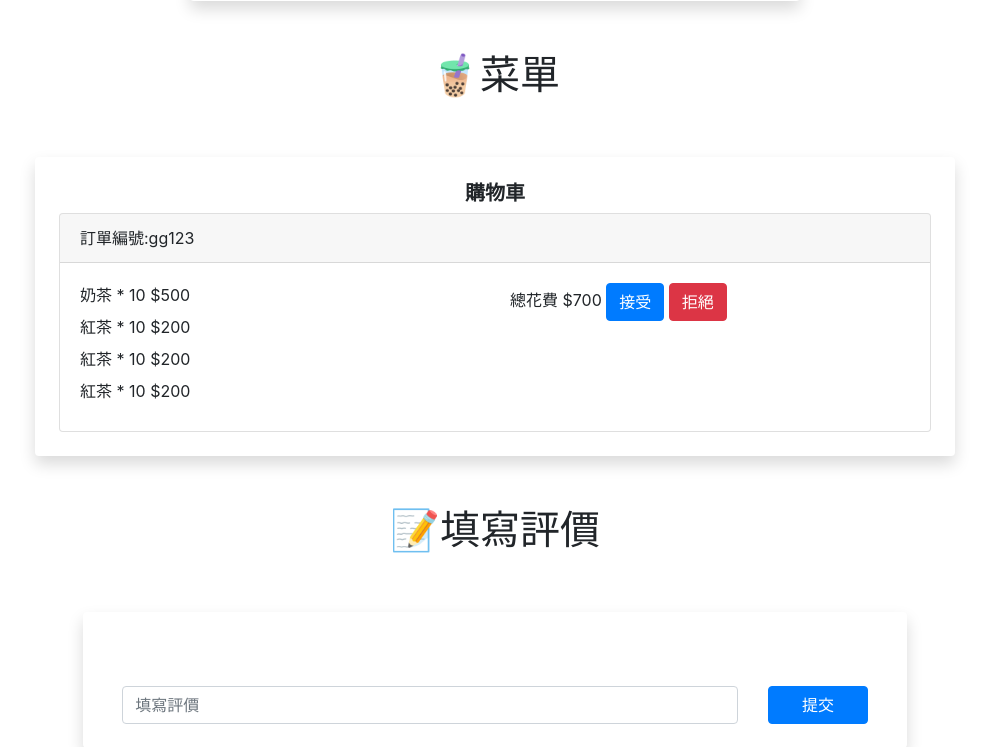
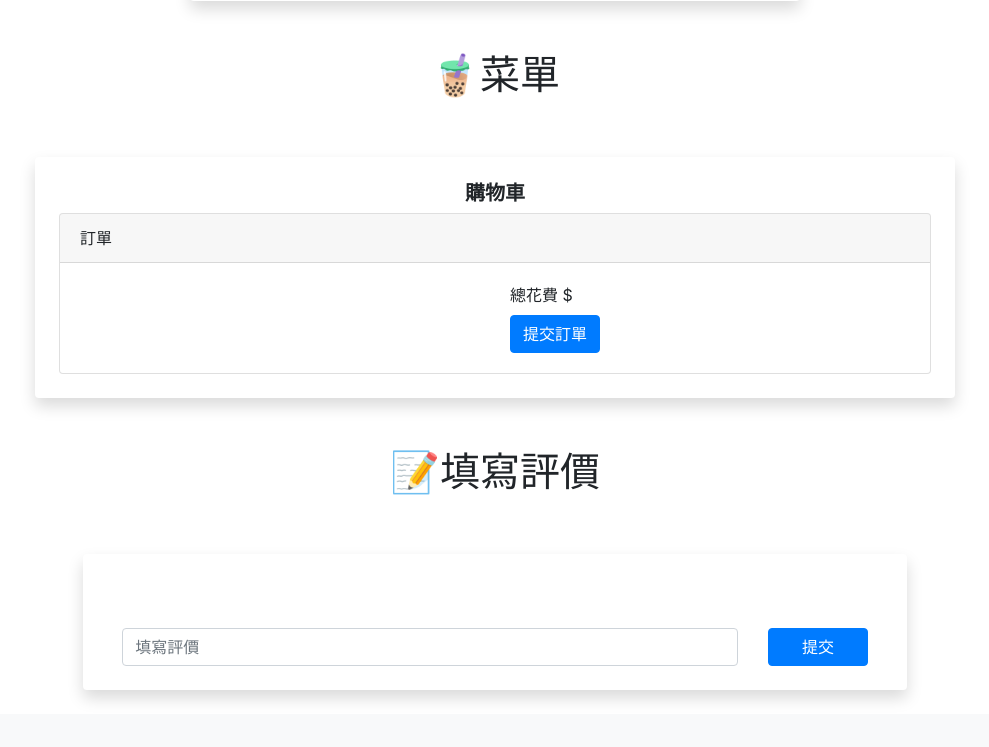
Before and after one commit to mark0613/1102_DBS_BeverageShop, a PHP site: page /shop/index.php in a window 1280 px wide. Shown: the part 1009-1756 px from the top of the page, without its empty margins (145-1134 px from the left). After the commit the page ends 1708 px from the top, so only its background shows below. Run offline with PHP 8.4, Linux system fonts and the light colour scheme.

Commit message:
update file

```diff
--- a/shop/index.php
+++ b/shop/index.php
@@ -142,39 +142,19 @@
                                 <h5 class="center bold">購物車</h5>
                                 <div class="card">
                                     <div class="card-header">
-                                        訂單編號:gg123
+                                        訂單
                                     </div>
                                     <div class="card-body">
                                         <div class="row">
-                                            <div class="col-sm-6">
-
-                                                <label>奶茶</label>
-                                                *
-                                                <label>10</label>
-                                                <label>$500</label>
-                                                <br>
-                                                <label>紅茶</label>
-                                                *
-                                                <label>10</label>
-                                                <label>$200</label>
-                                                <br>
-                                                <label>紅茶</label>
-                                                *
-                                                <label>10</label>
-                                                <label>$200</label>
-                                                <br>
-                                                <label>紅茶</label>
-                                                *
-                                                <label>10</label>
-                                                <label>$200</label>
-
+                                            <div class="col-sm-6" id="cart">
                                             </div>
                                             <div class="col-sm-6">
                                                 <div class="down">
                                                     <label>總花費</label>
-                                                    <label>$700</label>
-                                                    <button type="submit" class="btn btn-primary">接受</button>
-                                                    <button type="submit" class="btn btn-danger">拒絕</button>
+                                                    <label>$</label>
+                                                    <label id="totalCost" class="text-danger h4"></label>
+                                                    <br>
+                                                    <button type="submit" class="btn btn-primary">提交訂單</button>
                                                 </div>
                                             </div>
                                         </div>
```
Also changed, not shown: static/js/shop.js (+38 -6 lines).
